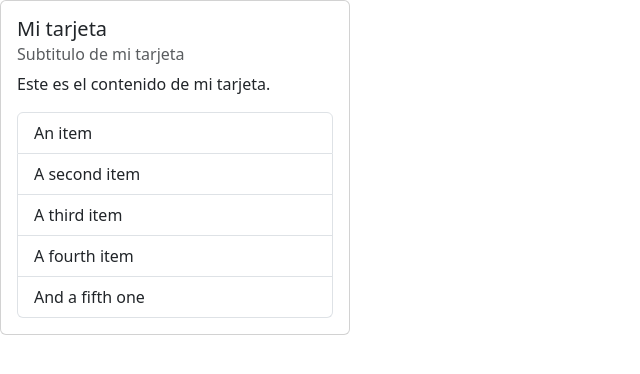
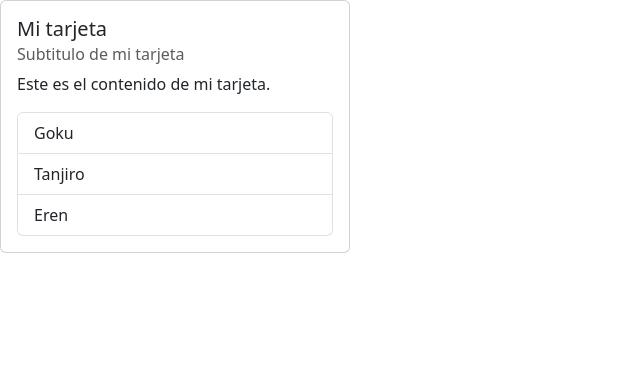
Before and after one commit to manuelparra/ultimate-react, a React (Vite) app in the folder 02-Componentes/react-app/: page / in a window 1280 px wide. Shown: the top 374 px of the page, without its empty margins (0-640 px from the left). Built offline with nearby package versions, Linux system fonts and the light colour scheme.

Commit message:
add handle events

```diff
--- a/02-Componentes/react-app/src/App.tsx
+++ b/02-Componentes/react-app/src/App.tsx
@@ -2,6 +2,8 @@ import Card, { CardBody } from "./components/Card";
 import List from "./components/List";
 
 const App = (): JSX.Element => {
+  const list = ["Goku", "Tanjiro", "Eren"];
+
   return (
     <Card>
       <CardBody
@@ -9,7 +11,7 @@ const App = (): JSX.Element => {
         subtitle="Subtitulo de mi tarjeta"
         text="Este es el contenido de mi tarjeta."
       />
-      <List />
+      <List data={list} />
     </Card>
   );
 };
--- a/02-Componentes/react-app/src/components/List.tsx
+++ b/02-Componentes/react-app/src/components/List.tsx
@@ -1,12 +1,27 @@
-function List(): JSX.Element {
+type ListProps = {
+  data: string[];
+};
+
+function List(props: ListProps): JSX.Element {
+  const { data } = props;
+  const handleClick = (e: string): void => {
+    console.log(e);
+  };
+
   return (
     <>
       <ul className="list-group">
-        <li className="list-group-item">An item</li>
-        <li className="list-group-item">A second item</li>
-        <li className="list-group-item">A third item</li>
-        <li className="list-group-item">A fourth item</li>
-        <li className="list-group-item">And a fifth one</li>
+        {data.map(
+          (elemento: string): JSX.Element => (
+            <li
+              onClick={(): void => handleClick(elemento)}
+              key={elemento}
+              className="list-group-item"
+            >
+              {elemento}
+            </li>
+          ),
+        )}
       </ul>
     </>
   );
```
